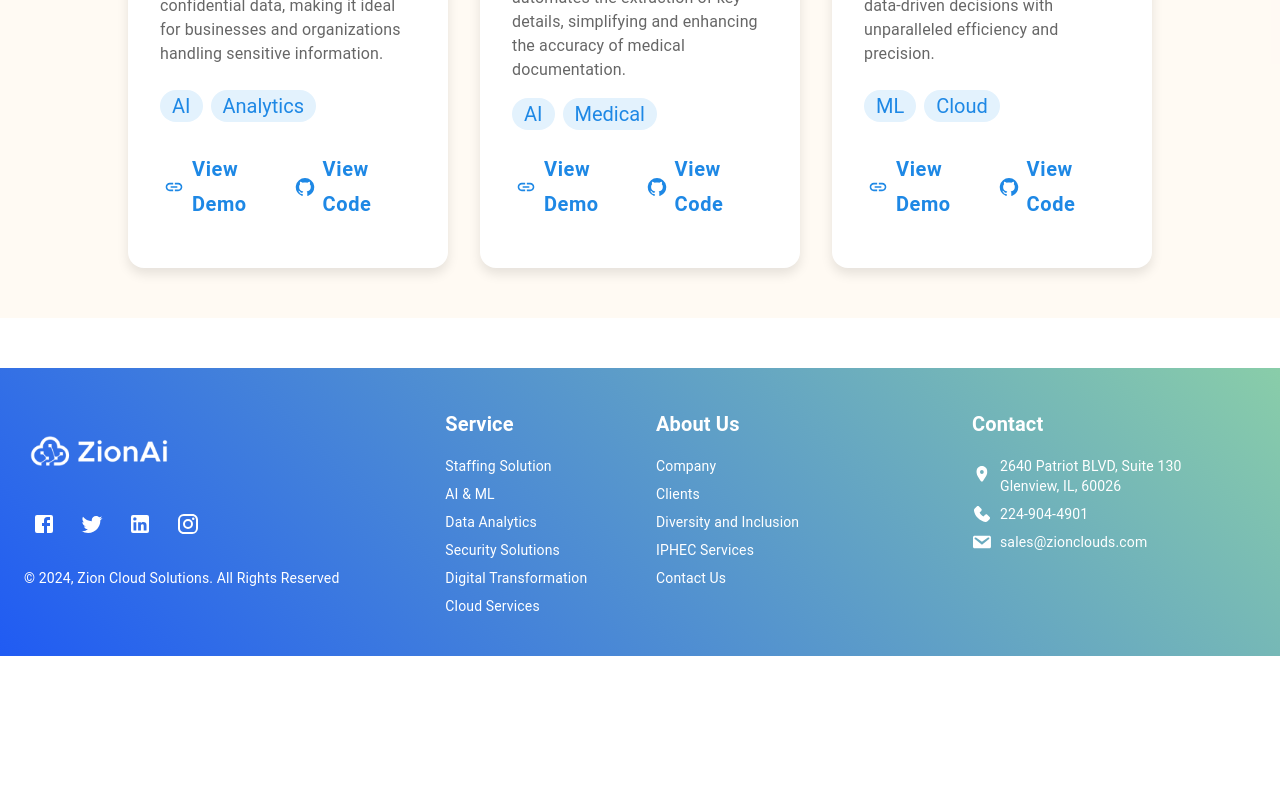
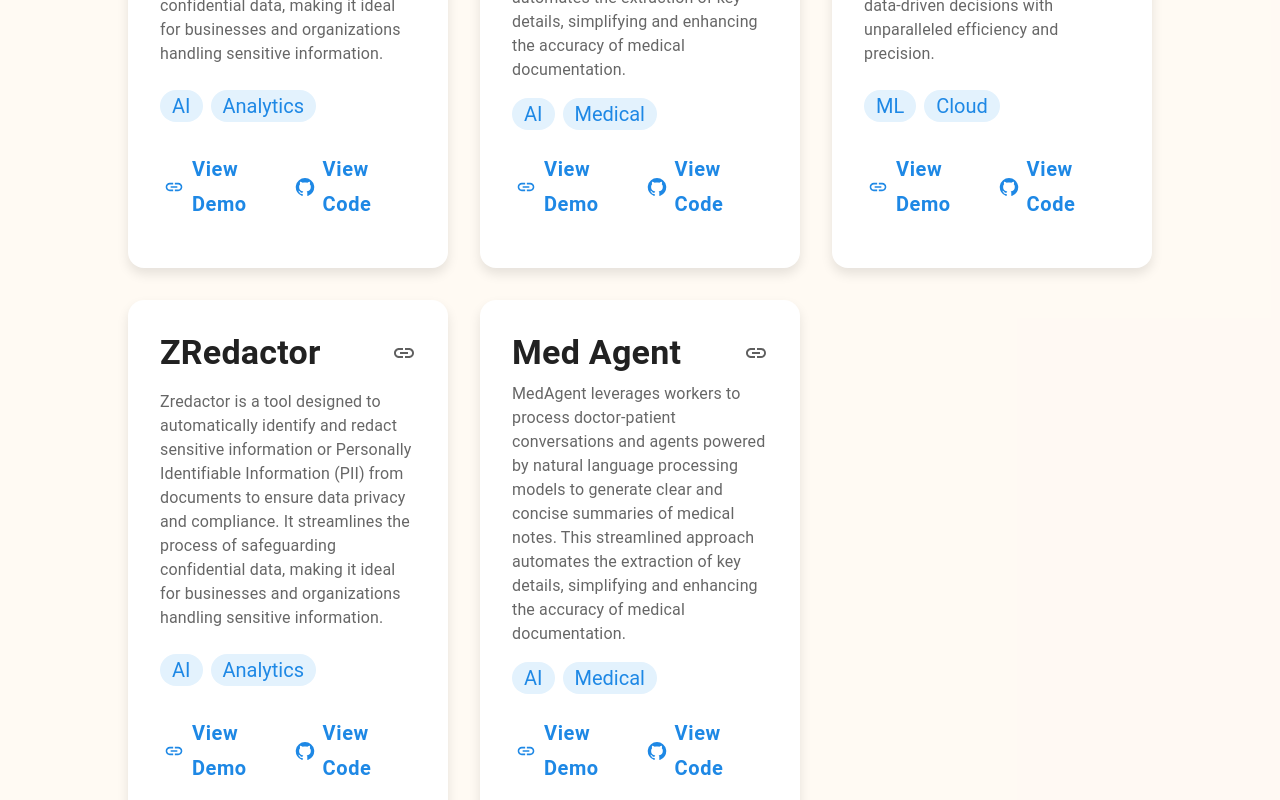
Before and after one commit to ZionClouds/Zion-ShowCase, a React (Create React App) app in the folder frontend/: page /projects in a window 1280 px wide. Shown: the part 1715-2515 px from the top of the page. Before the commit the page ends 2371 px from the top, so only its background shows below. Built offline with nearby package versions, Linux system fonts and the light colour scheme.

Commit message:
updates docker

```diff
--- a/frontend/src/pages/ProjectsPage.jsx
+++ b/frontend/src/pages/ProjectsPage.jsx
@@ -139,6 +139,22 @@ const App = () => {
                 demoLink: "https://datafusionaikt-tqzc-ca.bravepebble-57996cdf.eastus.azurecontainerapps.io",
                 codeLink: "https://github.com/ZionClouds/ZionDataFusionAI",
               },
+              {
+                title: "ZRedactor",
+                description:
+                  "Zredactor is a tool designed to automatically identify and redact sensitive information or Personally Identifiable Information (PII) from documents to ensure data privacy and compliance. It streamlines the process of safeguarding confidential data, making it ideal for businesses and organizations handling sensitive information.",
+                tags: ["AI", "Analytics"],
+                demoLink: "https://redactor-frontend-391657484843.us-central1.run.app/",
+                codeLink: "https://github.com/ZionClouds/zredactor-v2",
+              },
+              {
+                title: "Med Agent",
+                description:
+                  "MedAgent leverages workers to process doctor-patient conversations and agents powered by natural language processing models to generate clear and concise summaries of medical notes. This streamlined approach automates the extraction of key details, simplifying and enhancing the accuracy of medical documentation.",
+                tags: ["AI", "Medical"],
+                demoLink: "https://medflow-jagoh3evy7f-cafrontend.victoriouswave-a4fd2c3d.eastus2.azurecontainerapps.io",
+                codeLink: "https://github.com/ZionClouds/ZionAIMedFlow/tree/easy-auth-UI",
+              },
             ].map((project, idx) => (
               <GradientCardComponent
                 key={idx}
```
Also changed, not shown: 1 other file (tests, documents, lock files or other folders).
